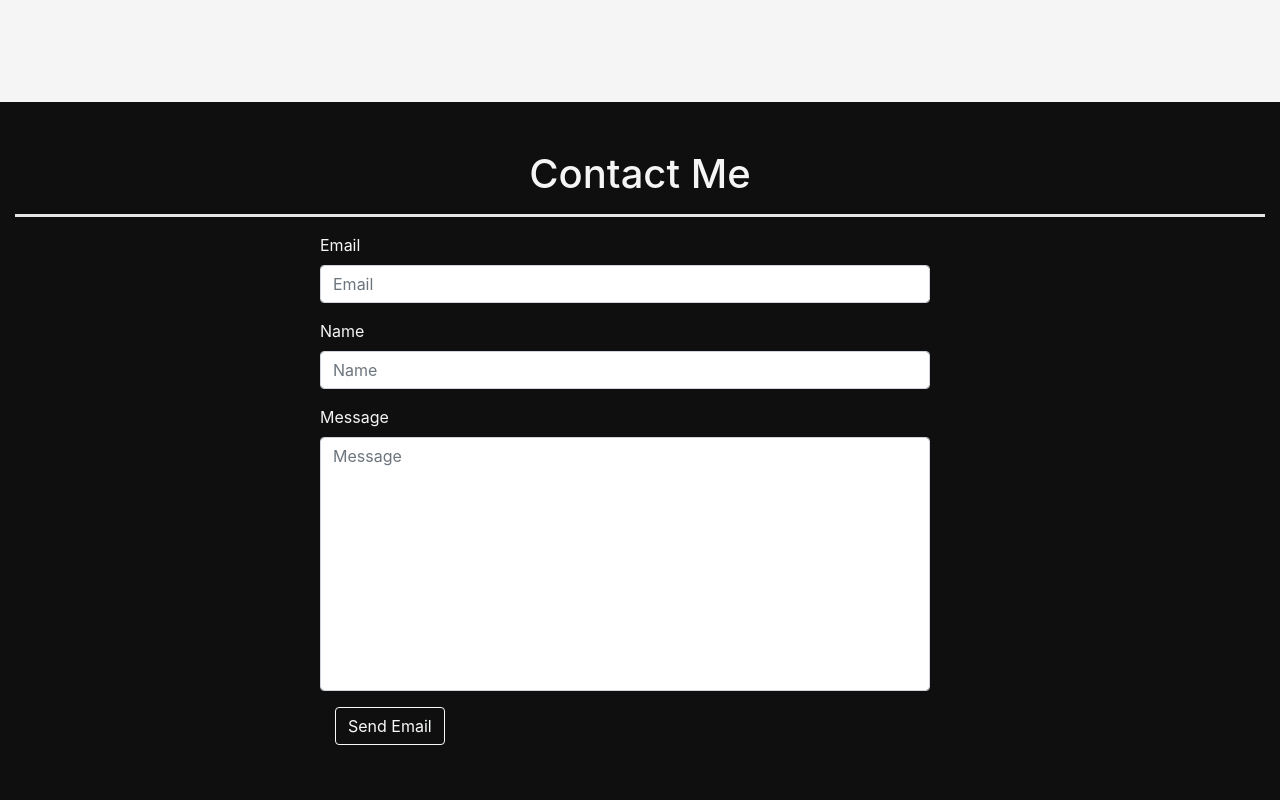
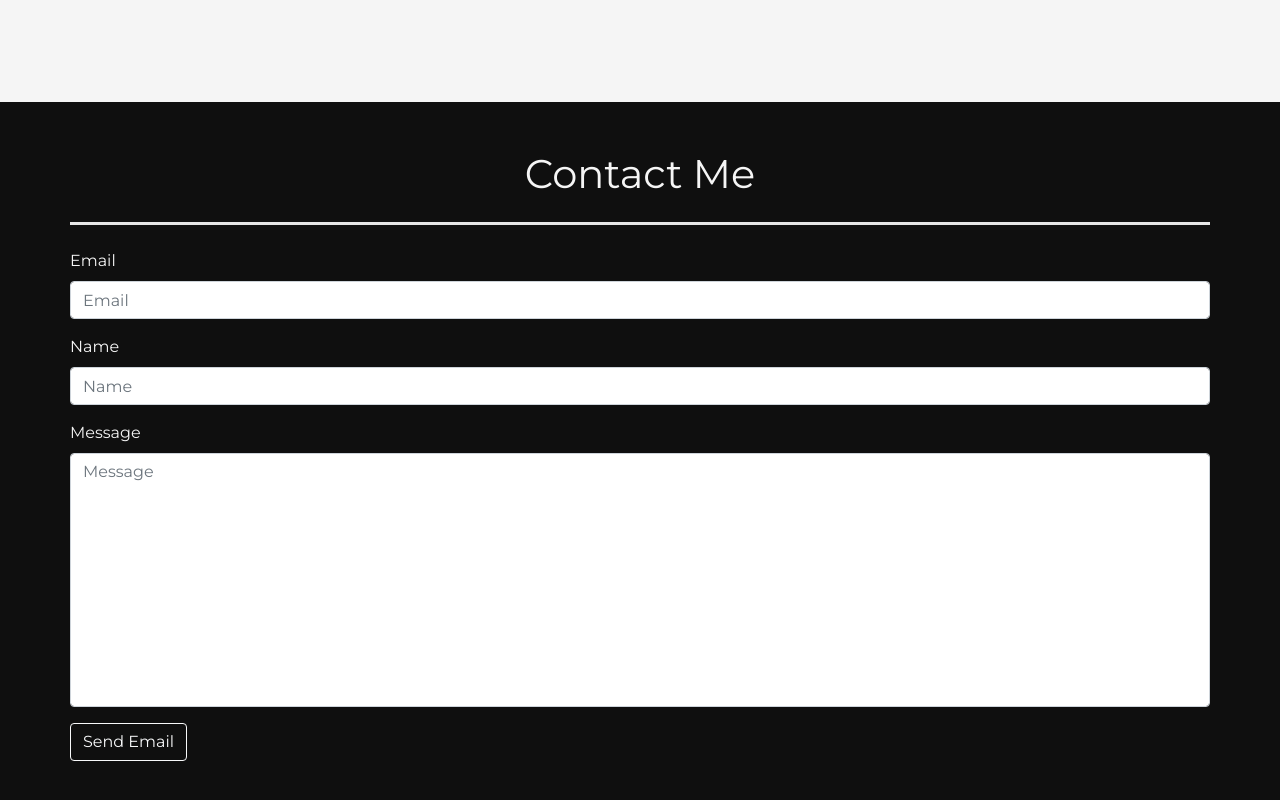
Before and after one commit to Typical-Joey/Portfolio, a React (Create React App) app: page / in a window 1280 px wide. Shown: the part 2005-2805 px from the top of the page. Built offline with nearby package versions, Linux system fonts and the light colour scheme.

Commit message:
Add Montserrat font, and updated where scripts are placed in script

```diff
--- a/public/index.html
+++ b/public/index.html
@@ -3,7 +3,29 @@
   <head>
     <meta charset="utf-8" />
     <meta name="viewport" content="width=device-width, initial-scale=1" />
-    <title>My Portfolio</title>
+    <title>Portfolio</title>
+
+    <!-- Google Fonts -->
+    <link rel="preconnect" href="https://fonts.googleapis.com" />
+    <link rel="preconnect" href="https://fonts.gstatic.com" crossorigin />
+    <link
+      href="https://fonts.googleapis.com/css2?family=Montserrat&display=swap"
+      rel="stylesheet"
+    />
+
+    <!-- Bootstrap -->
+    <link
+      rel="stylesheet"
+      href="https://stackpath.bootstrapcdn.com/bootstrap/4.5.2/css/bootstrap.min.css"
+      integrity="sha384-JcKb8q3iqJ61gNV9KGb8thSsNjpSL0n8PARn9HuZOnIxN0hoP+VmmDGMN5t9UJ0Z"
+      crossorigin="anonymous"
+    />
+
+    <link rel="stylesheet" href="./styles.css" />
+  </head>
+  <body>
+    <div id="root"></div>
+    <div id="portal"></div>
 
     <!-- JQuerey -->
     <script
@@ -11,13 +33,8 @@
       integrity="sha256-H+K7U5CnXl1h5ywQfKtSj8PCmoN9aaq30gDh27Xc0jk="
       crossorigin="anonymous"
     ></script>
-    <!-- Bootstrap -->
-    <link
-      rel="stylesheet"
-      href="https://stackpath.bootstrapcdn.com/bootstrap/4.5.2/css/bootstrap.min.css"
-      integrity="sha384-JcKb8q3iqJ61gNV9KGb8thSsNjpSL0n8PARn9HuZOnIxN0hoP+VmmDGMN5t9UJ0Z"
-      crossorigin="anonymous"
-    />
+
+    <!-- Bootstrap Scripts -->
     <script
       src="https://stackpath.bootstrapcdn.com/bootstrap/4.5.2/js/bootstrap.min.js"
       integrity="sha384-B4gt1jrGC7Jh4AgTPSdUtOBvfO8shuf57BaghqFfPlYxofvL8/KUEfYiJOMMV+rV"
@@ -28,10 +45,5 @@
       integrity="sha384-LtrjvnR4Twt/qOuYxE721u19sVFLVSA4hf/rRt6PrZTmiPltdZcI7q7PXQBYTKyf"
       crossorigin="anonymous"
     ></script>
-    <link rel="stylesheet" href="./styles.css" />
-  </head>
-  <body>
-    <div id="root"></div>
-    <div id="portal"></div>
   </body>
 </html>
--- a/public/styles.css
+++ b/public/styles.css
@@ -6,6 +6,7 @@ body {
   background-color: #0f0f0f;
   color: #f5f5f5;
   text-align: center;
+  font-family: "Montserrat", sans-serif;
   line-height: 1.5rem;
 }
 
@@ -143,18 +144,14 @@ textarea {
 /* Contact --------------------------------------------------------------------------------- */
 
 .contact {
-  display: block;
+  /* display: block; */
   text-align: left;
   padding-bottom: 5rem;
-  margin: auto 20rem;
+  /* margin: auto 20rem; */
 }
 
 .margin-top {
   margin-top: 3rem;
-}
-
-.form-group {
-  width: 100%;
 }
 
 .error {
--- a/src/components/Contact.jsx
+++ b/src/components/Contact.jsx
@@ -42,9 +42,11 @@ export default function Contact() {
   }
 
   return (
-    <div id="Contact" className="margin-top container-fluid">
-      <h1>Contact Me</h1>
-      <hr />
+    <div id="Contact" className="margin-top container">
+      <div className="row">
+        <h1 className="col-lg-12">Contact Me</h1>
+        <hr className="col" />
+      </div>
       <h2 className={msgColor}>{response}</h2>
       <form onSubmit={sendEmail} className="contact">
         <div className="form-group row">
@@ -84,7 +86,7 @@ export default function Contact() {
             placeholder="Message"
           />
         </div>
-        <button type="submit" className="btn btn-outline-light">
+        <button type="submit" className="row btn btn-outline-light">
           Send Email
         </button>
       </form>
```
